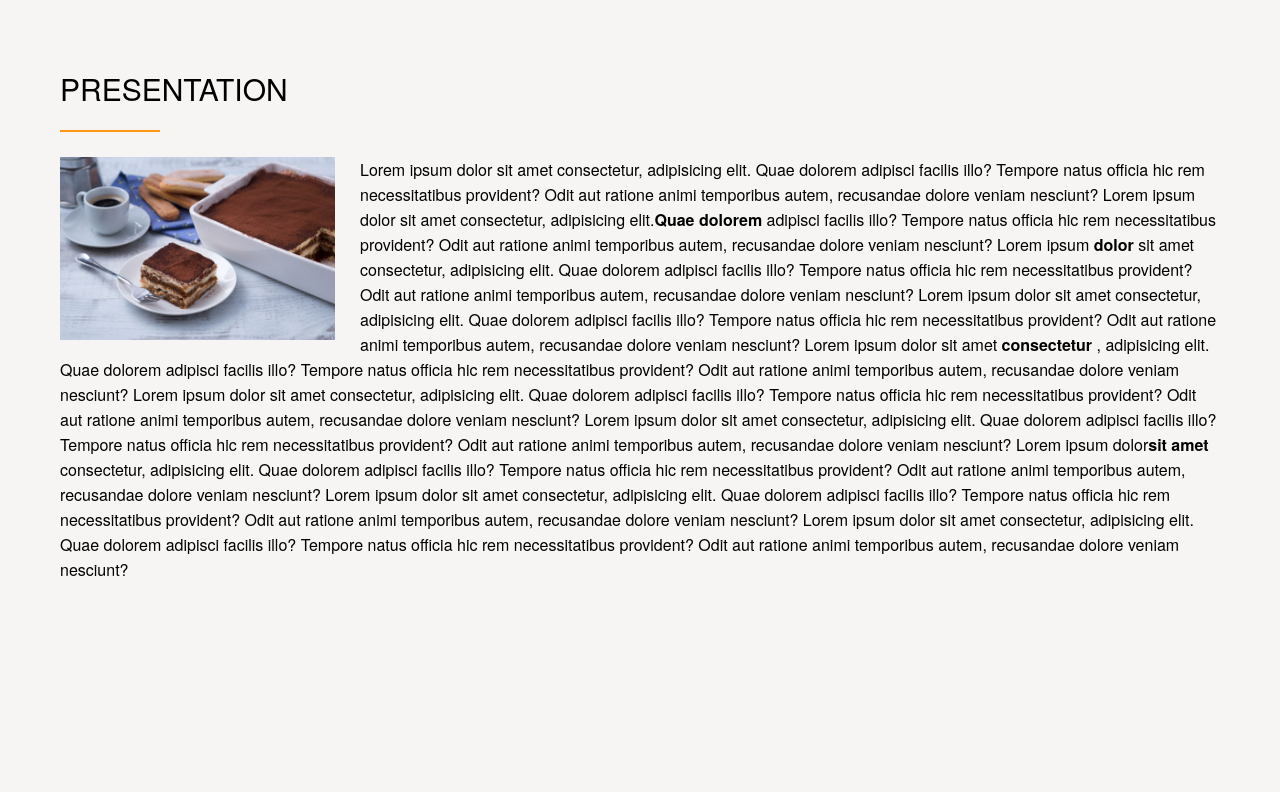
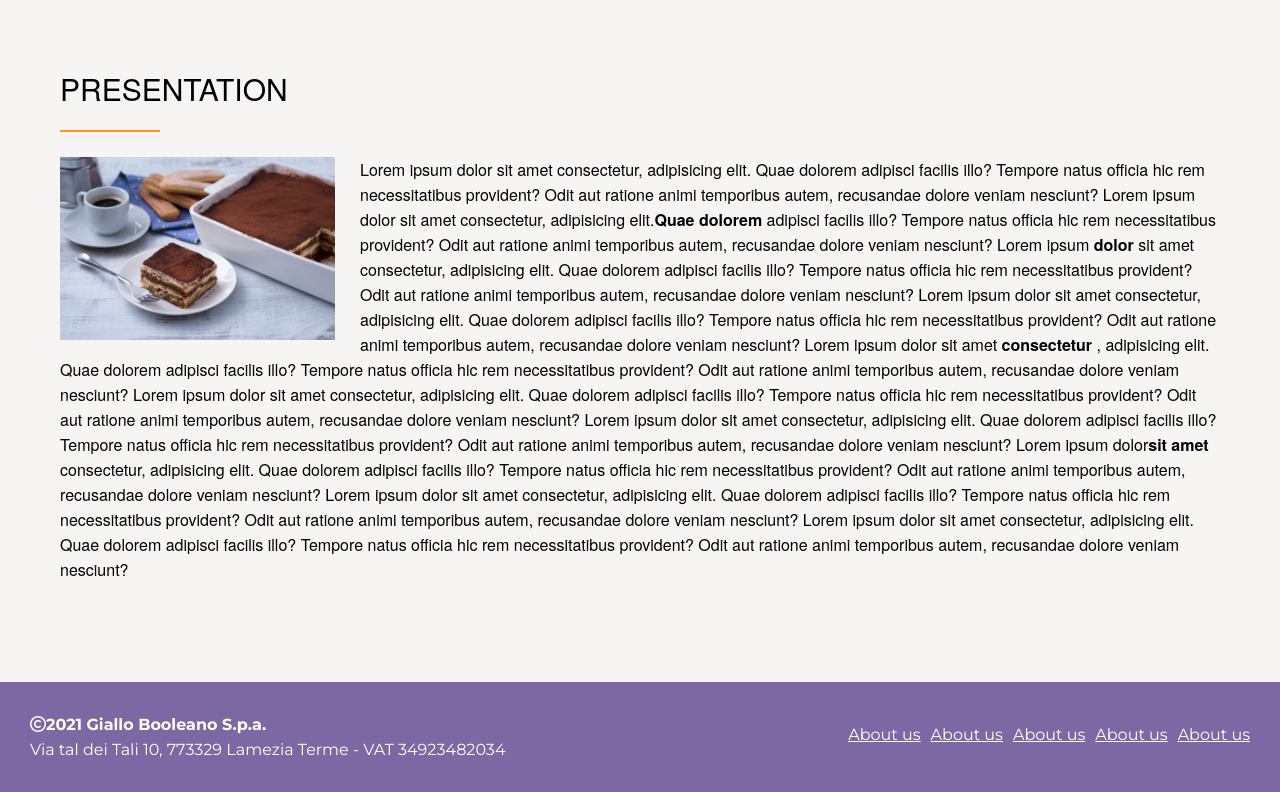
Before and after one commit to Luca-Mangiacotti/htmlcss-responsive-layout, a plain HTML site: page index.html in a window 1280 px wide. Shown: the part 1042-1834 px from the top of the page. Before the commit the page ends 1674 px from the top, so only its background shows below. Drawn offline with Linux system fonts and the light colour scheme; a web font is replaced by a local one.

Commit message:
feat: add footer

```diff
--- a/css/style.css
+++ b/css/style.css
@@ -50,6 +50,15 @@ li{
     padding: 15px 0px;
 }
 
+.recipe-intro .navigation ul {
+    display: flex;
+    justify-content: space-between;
+}
+
+.recipe-intro .navigation li{
+    margin: 30px 0px;
+}
+
 .btn{
     padding: 15px;
     background-color: #fff;
@@ -98,6 +107,11 @@ h4{
     padding-bottom: 25px;
 }
 
+h5{
+    color: white;
+    font-size: 16px;
+}
+
 span{
     font-weight: 200;
     color: black;
@@ -118,6 +132,10 @@ span{
     line-height: 25px;
     padding: 25px 0px;
     font-weight: 300;
+}
+
+.navigation a{
+    color: inherit;
 }
 
 /*----------------
@@ -169,15 +187,6 @@ main {
     padding: 35px 40px;
 }
 
-.navigation ul {
-    display: flex;
-    justify-content: space-between;
-}
-
-.navigation li{
-    margin: 30px 0px;
-}
-
 .btn span{
     display: none;
 }
@@ -201,7 +210,29 @@ main {
 /*----------------
     FOOTER
 ------------------*/
+footer{
+    background-color: #7c69a4;
+    color: #ffff;
+    text-align: center;
+    padding: 30px;
+    line-height: 25px;
+}
 
+footer .foot-row{
+    display: block;
+}
+
+.foot-row .navigation ul{
+    display: flex;
+    flex-wrap: wrap;
+    justify-content: center;
+    padding-top: 10px;
+    gap: 0px 50px;
+}
+
+.foot-row .navigation li{
+    padding: 0px;
+}
 
 
 /*----------------
@@ -243,6 +274,10 @@ main {
     .presentation p{
         padding: 0px;
     }
+
+    footer{
+        margin-top: 50px;
+    }
 }
 
 /* Desktop da 992px a infinito */
@@ -258,6 +293,22 @@ main {
 
     .btn span{
         display: inline;
+    }
+
+    footer{
+        text-align: left;
+    }
+
+    footer .foot-row{
+        display: flex;
+        justify-content: space-between;
+    }
+
+    .foot-row .navigation ul{
+
+        justify-content: flex-end;
+        gap: 0px 10px;
+
     }
 
 }
--- a/index.html
+++ b/index.html
@@ -95,7 +95,21 @@
 
     <!-- INSERIMENTO FOOTER -->
     <footer>
-
+        <div class="foot-row">
+            <div class="credits">
+                <h5><i class="fa-regular fa-copyright"></i>2021 Giallo Booleano S.p.a.</h5>
+                <p>Via tal dei Tali 10, 773329 Lamezia Terme - VAT 34923482034</p>
+            </div>
+            <nav class="navigation">
+                <ul>
+                  <li><a href="#">About us</a></li>
+                  <li><a href="#">About us</a></li>
+                  <li><a href="#">About us</a></li>
+                  <li><a href="#">About us</a></li>
+                  <li><a href="#">About us</a></li>
+                </ul>
+            </nav>
+        </div>
     </footer>
     <!-- /INSERIMENTO FOOTER-->
 
```
